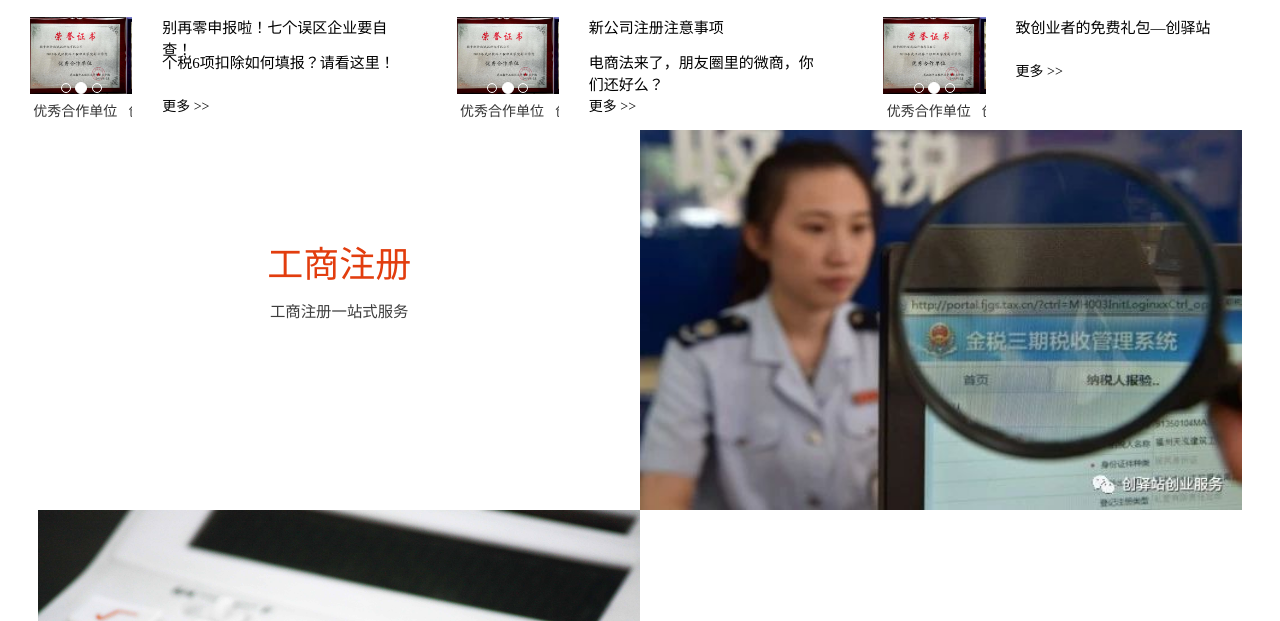
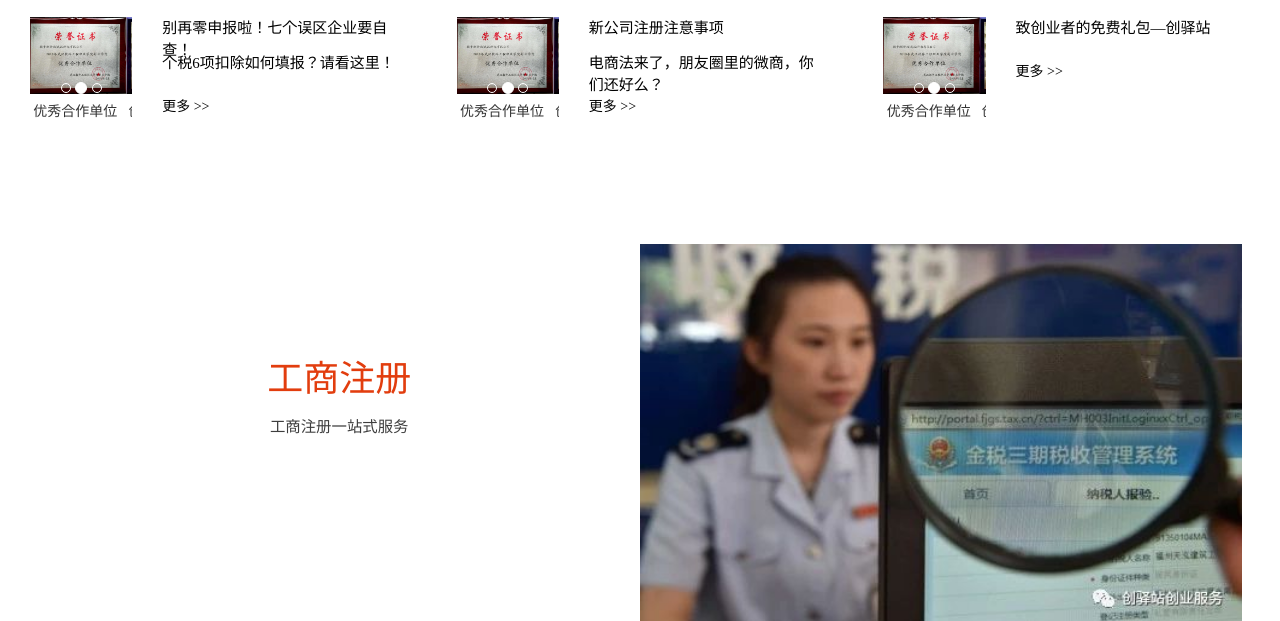
Before and after one commit to chuangyizhan/chuangyizhan.github.io, a plain HTML site: page index.html in a window 1280 px wide. Shown: the part 636-1257 px from the top of the page. Drawn offline with Linux system fonts and the light colour scheme.

Commit message:
second push all work is alread done

```diff
--- a/css/css.css
+++ b/css/css.css
@@ -139,7 +139,7 @@ a:hover, a.active{
     margin-top: 50px;
 }
 .goodsnews{
-    margin-top: 50px;
     width: 94%;
     margin: 0px auto;
+    margin-top: 300px;
 }
```
